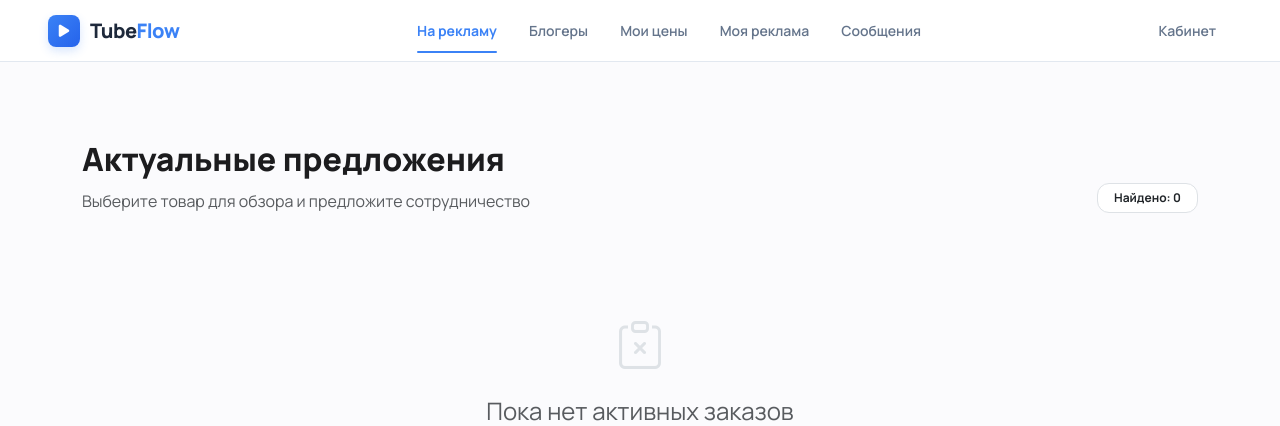
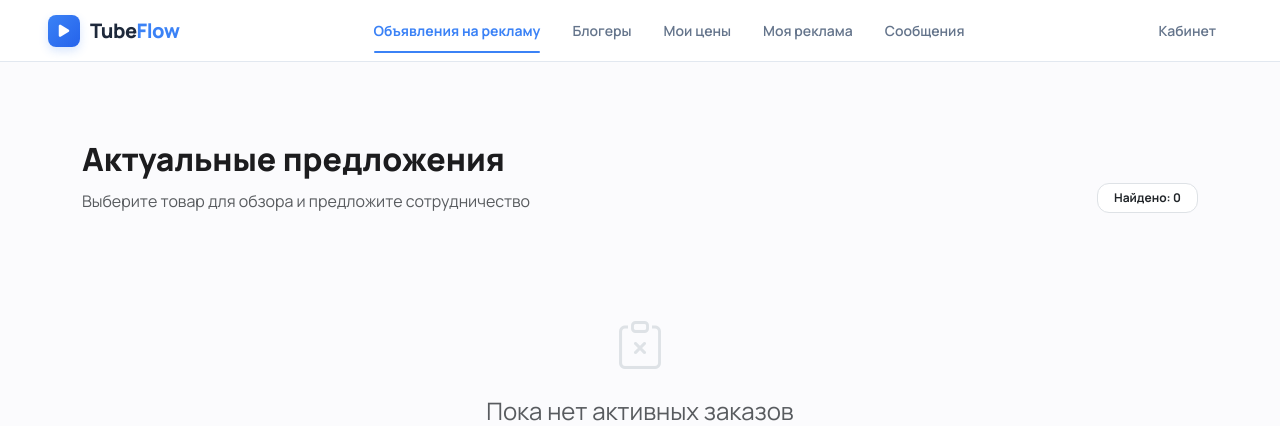
Before and after one commit to elenabri/Flow, a Django app: page /marketplace/ in a window 1280 px wide. Shown: the top 426 px of the page. Run offline with Django 5.2, Linux system fonts and the light colour scheme; a user stored in the database is signed in; data that the repository does not hold is empty.

Commit message:
Update base.html

```diff
--- a/core/templates/core/base.html
+++ b/core/templates/core/base.html
@@ -191,14 +191,14 @@
                                     <a href="{% url 'core:blogger_list' %}" class="nav-link {% if url_name == 'blogger_list' %}active{% endif %}">Блогеры</a>
                                 </li>
                                 <li class="nav-item">
-                                    <a href="{% url 'core:ad_list' %}" class="nav-link {% if url_name == 'ad_list' %}active{% endif %}">Объявления</a>
+                                    <a href="{% url 'core:ad_list' %}" class="nav-link {% if url_name == 'ad_list' %}active{% endif %}">Все объявления</a>
                                 </li>
                                 <li class="nav-item">
                                     <a href="{% url 'core:my_ads' %}" class="nav-link {% if url_name == 'my_ads' %}active{% endif %}">Мои объявления</a>
                                 </li>
                             {% elif user.role == 'blogger' %}
                                 <li class="nav-item">
-                                    <a href="{% url 'core:ad_list' %}" class="nav-link {% if url_name == 'ad_list' %}active{% endif %}">На рекламу</a>
+                                    <a href="{% url 'core:ad_list' %}" class="nav-link {% if url_name == 'ad_list' %}active{% endif %}">Объявления на рекламу</a>
                                 </li>
                                 <li class="nav-item">
                                     <a href="{% url 'core:blogger_list' %}" class="nav-link {% if url_name == 'blogger_list' %}active{% endif %}">Блогеры</a>
```
